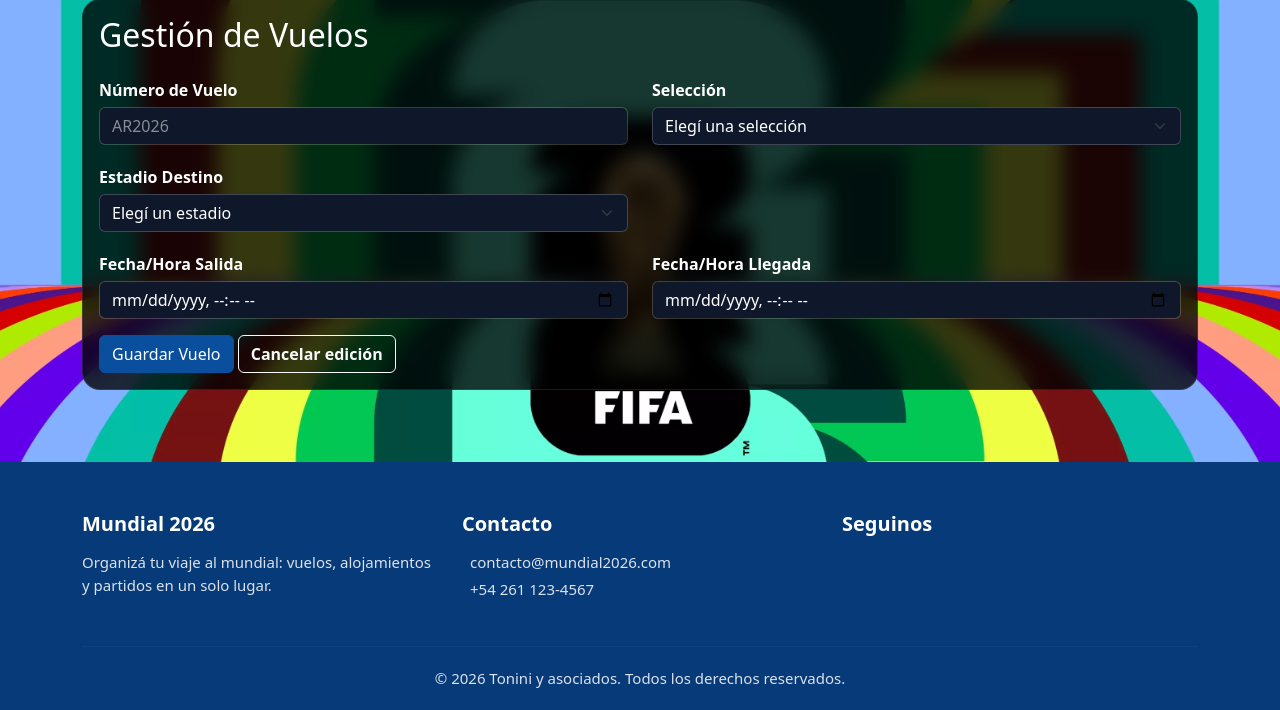
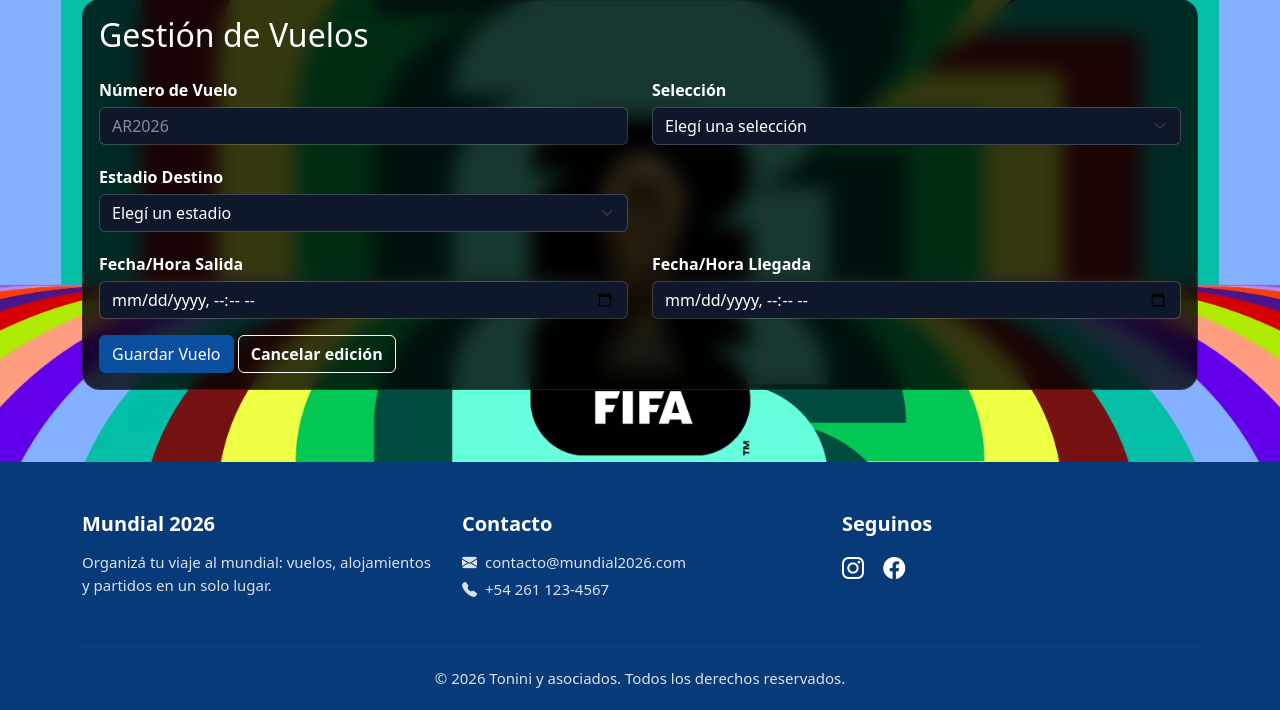
Before and after one commit to adrianoop03/vuelos_estadia, a Flask app: template templates/admin.html in a window 1280 px wide. Shown: the part 114-824 px from the top of the page. Run offline with Flask 3, Linux system fonts and the light colour scheme; the template is opened without the code that fills it, so the values that code supplies are empty; parts of the project's set-up code (start-up, migrations or seed data) failed here and were passed over; some libraries are stand-ins or nearby versions.

Commit message:
arreglos admin html/css

```diff
--- a/templates/admin.html
+++ b/templates/admin.html
@@ -6,6 +6,7 @@
     <meta name="viewport" content="width=device-width, initial-scale=1.0">
 
     <title>Administrador Mundial 2026</title>
+    <link rel="stylesheet" href="https://cdn.jsdelivr.net/npm/bootstrap-icons@1.11.3/font/bootstrap-icons.min.css">
 
     <link href="https://cdn.jsdelivr.net/npm/bootstrap@5.3.7/dist/css/bootstrap.min.css" rel="stylesheet">
     <link rel="stylesheet" href="{{ url_for('static', filename='css/admin.css') }}">
--- a/templates/login.html
+++ b/templates/login.html
@@ -7,7 +7,7 @@
     <title>Mundial 2026 - Login</title>
 
     <link href="https://cdn.jsdelivr.net/npm/bootstrap@5.3.7/dist/css/bootstrap.min.css" rel="stylesheet">
-
+    <link rel="stylesheet" href="https://cdn.jsdelivr.net/npm/bootstrap-icons@1.11.3/font/bootstrap-icons.min.css">
     <link href="https://fonts.googleapis.com/css2?family=Bebas+Neue&family=Inter:wght@400;500;600&display=swap" rel="stylesheet">
 
     <link rel="stylesheet" href="../static/css/login.css">
```
